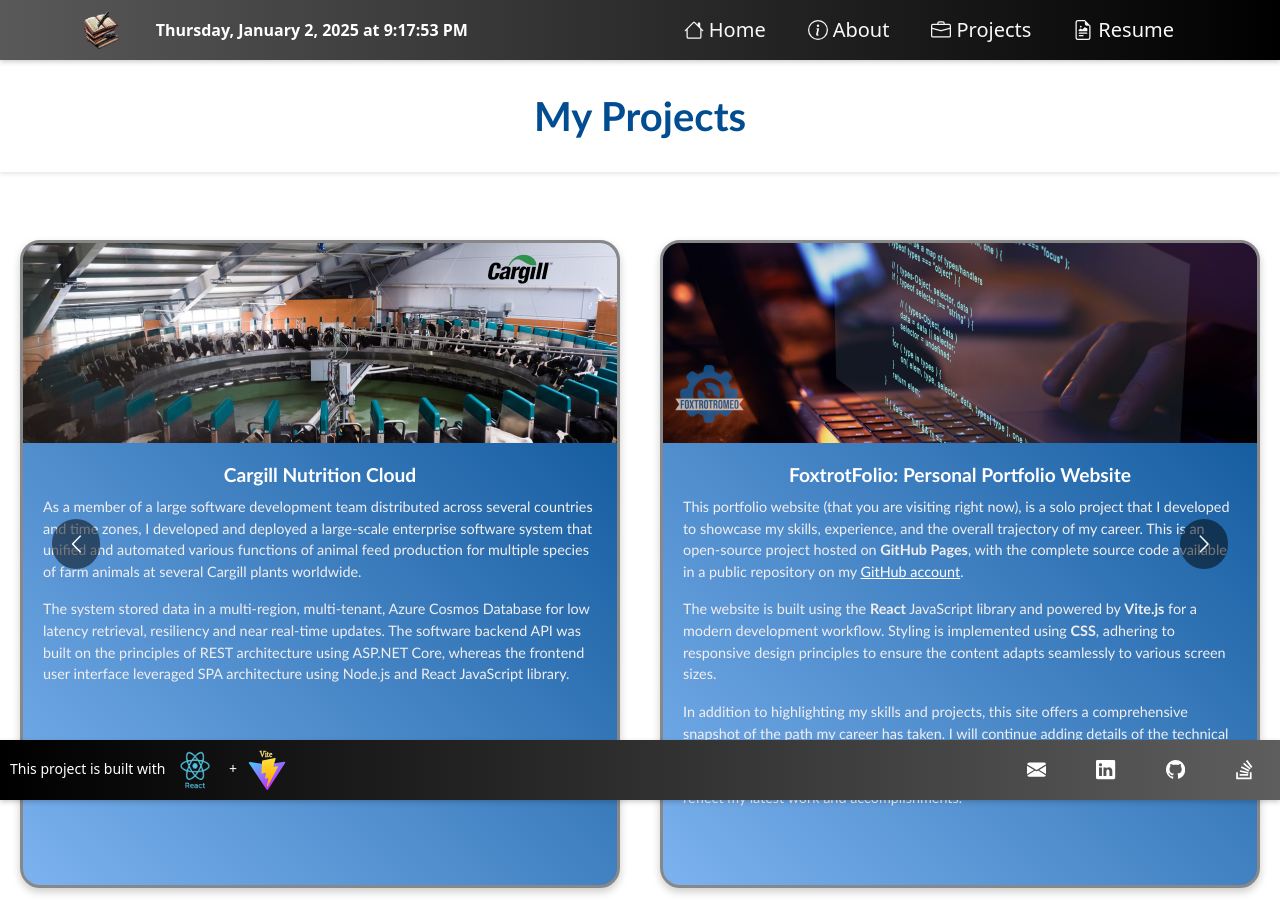
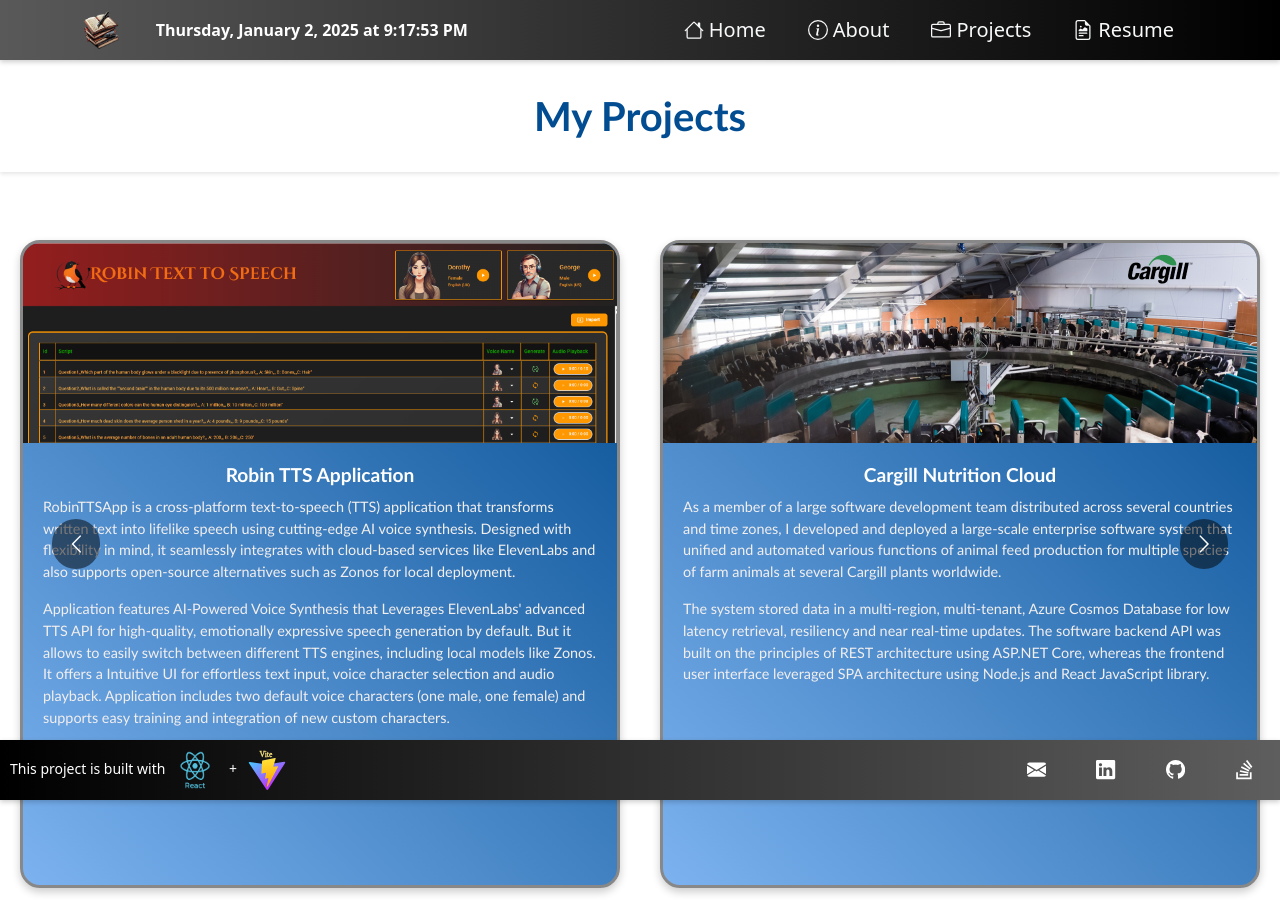
Before and after one commit to Fike-Rehman/foxtrotfolio, a React (Vite) app: page /foxtrotfolio/projects in a window 1280 px wide. Built offline with nearby package versions, Linux system fonts and the light colour scheme.

Commit message:
updated card for RobinTTS project

```diff
--- a/public/data/ProjectRobinTTS.md
+++ b/public/data/ProjectRobinTTS.md
@@ -1,14 +1,7 @@
 RobinTTSApp is a cross-platform text-to-speech (TTS) application that transforms written text into lifelike speech using cutting-edge AI voice synthesis. Designed with flexibility in mind, it seamlessly integrates with cloud-based services like ElevenLabs and also supports open-source alternatives such as Zonos for local deployment.
 
-
-🚀 Features
-AI-Powered Voice Synthesis: Leverages ElevenLabs' advanced TTS API for high-quality, emotionally expressive speech generation.
-Modular Architecture: Easily switch between different TTS engines, including local models like Zonos.
-Cross-Platform Compatibility: Built with C# and TypeScript, ensuring smooth operation across various platforms.
-User-Friendly Interface: Intuitive UI for effortless text input and audio playback.
-Custom Voice Characters: Includes two default voice characters (one male, one female) and supports easy training and integration of new custom characters.
-
-The application's frontend is built using the **React** JavaScript library and powered by **Vite.js** for a modern development workflow. It provides a user friendly interface with intuitive UI for effortless text input, voice character selection, and audio playback.
-The backend of the application is a thoughtfully designed, scalable, and extensible **Microsoft .NET 8 Web API** that powers the application’s intelligent voice generation engine. It serves as the bridge between the frontend interface and the AI text-to-speech (TTS) services like ElevenLabs. It can also be easily configured to use a different cloud based voice generation engine like **Azure Text-to-speech** or even a locally hosted AI model like Zonos.
+Application features AI-Powered Voice Synthesis that Leverages ElevenLabs' advanced TTS API for high-quality, emotionally expressive speech generation by default.
+But it allows to easily switch between different TTS engines, including local models like Zonos. It offers a Intuitive UI for effortless text input, voice character selection and audio playback.
+Application includes two default voice characters (one male, one female) and supports easy training and integration of new custom characters.
 
 This is an open source project with complete source code available in a public repository on my [GitHub account](https://github.com/Fike-Rehman/RobinTTSApp).
--- a/src/Components/3Projects/Projects.tsx
+++ b/src/Components/3Projects/Projects.tsx
@@ -14,34 +14,39 @@
 const projectDetails: ProjectDetails[] = [
   {
     id: 1,
-        title: "Cargill Nutrition Cloud",
-        descriptionFile: '/foxtrotfolio/data/ProjectCargill.md',
-        imageUrl: "/foxtrotfolio/images/ProjectsCardCargill.png"
+    title: "Robin TTS Application",
+    descriptionFile: "/foxtrotfolio/data/ProjectRobinTTS.md",
+    imageUrl: "/foxtrotfolio/images/ProjectsCardRobinTTS.png",
   },
   {
     id: 2,
-        title: "FoxtrotFolio: Personal Portfolio Website",
-        descriptionFile: "/foxtrotfolio/data/ProjectFoxtrotFolio.md",
-        imageUrl: `/foxtrotfolio/images/ProjectsCardFoxtrot.png`
+    title: "Cargill Nutrition Cloud",
+    descriptionFile: "/foxtrotfolio/data/ProjectCargill.md",
+    imageUrl: "/foxtrotfolio/images/ProjectsCardCargill.png",
   },
   {
     id: 3,
+    title: "FoxtrotFolio: Personal Portfolio Website",
+    descriptionFile: "/foxtrotfolio/data/ProjectFoxtrotFolio.md",
+    imageUrl: `/foxtrotfolio/images/ProjectsCardFoxtrot.png`,
+  },
+  {
+    id: 4,
     title: "Digital Content Management & Delivery System",
     descriptionFile: "/foxtrotfolio/data/ProjectNCM.md",
-        imageUrl: `/foxtrotfolio/images/ProjectsCardNCM.png`
-    }
+    imageUrl: `/foxtrotfolio/images/ProjectsCardNCM.png`,
+  },
 ];
 
-
 const Projects: React.FC = () => {
-
   const pDetails = projectDetails;
 
-    const [markdownContents, setMarkdownContents] = useState<{ [id: number]: string }>({});
+  const [markdownContents, setMarkdownContents] = useState<{
+    [id: number]: string;
+  }>({});
 
   useEffect(() => {
     const fetchMarkdown = async () => {
-
       const promises = pDetails.map(async (pd) => {
         if (pd.descriptionFile) {
           try {
@@ -49,7 +54,10 @@
             const text = await response.text();
             return { id: pd.id, text };
           } catch (error) {
-                        console.error(`Failed to fetch markdown for project ${pd.id}:`, error);
+            console.error(
+              `Failed to fetch markdown for project ${pd.id}:`,
+              error
+            );
             return { id: pd.id, text: "" }; // Fallback to empty string on error
           }
         }
@@ -69,15 +77,14 @@
   }, []);
 
   const projects = pDetails.map((project) => {
-
     const desc = markdownContents[project.id] || "";
 
     return {
       id: project.id,
       title: project.title,
       description: <ReactMarkdown>{desc}</ReactMarkdown>,
-            imageUrl: project.imageUrl
-        }
+      imageUrl: project.imageUrl,
+    };
   });
 
   return (
```
Also changed, not shown: public/images/ProjectsCardRobinTTS.png (added). Lines whose indentation alone changed are shown as unchanged.
